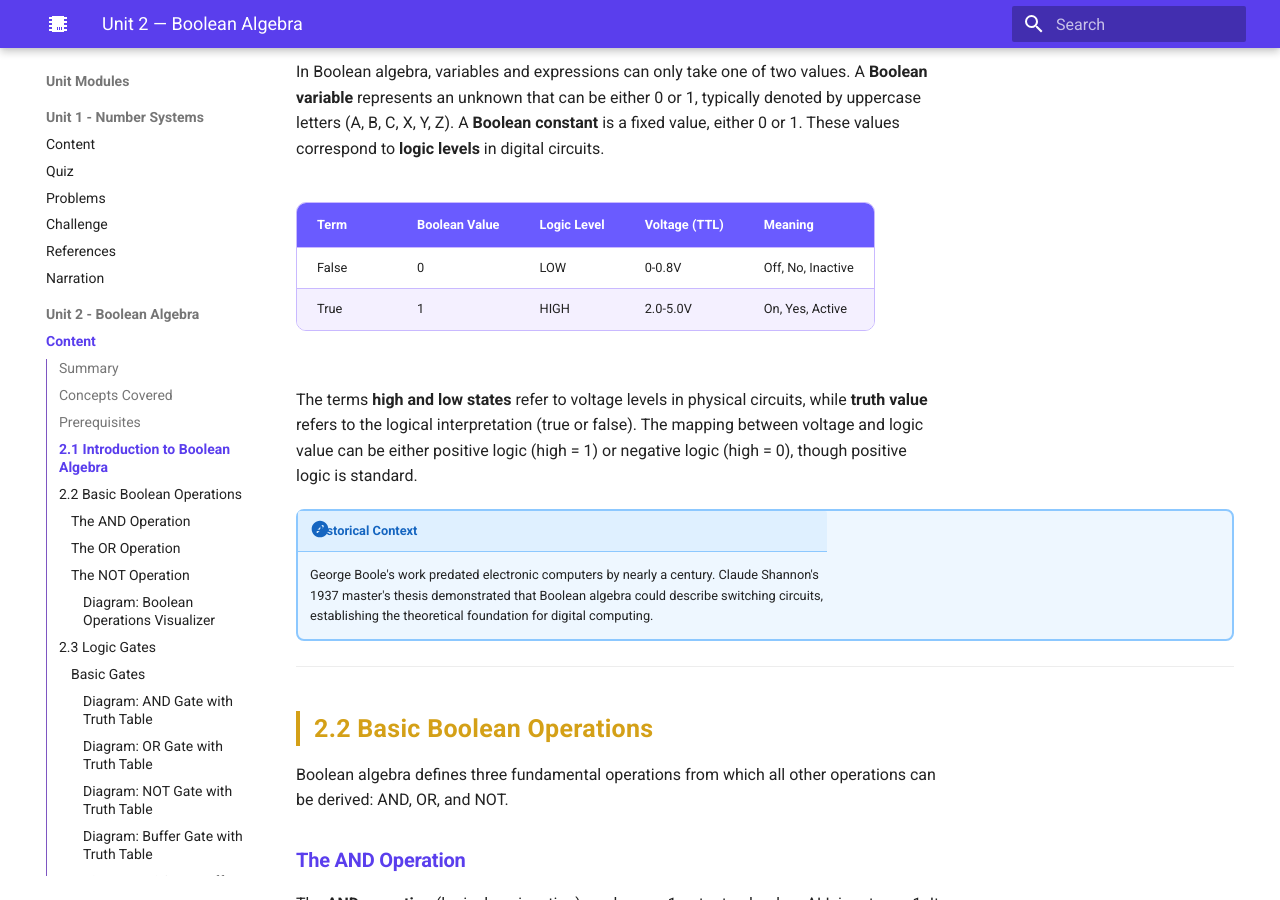
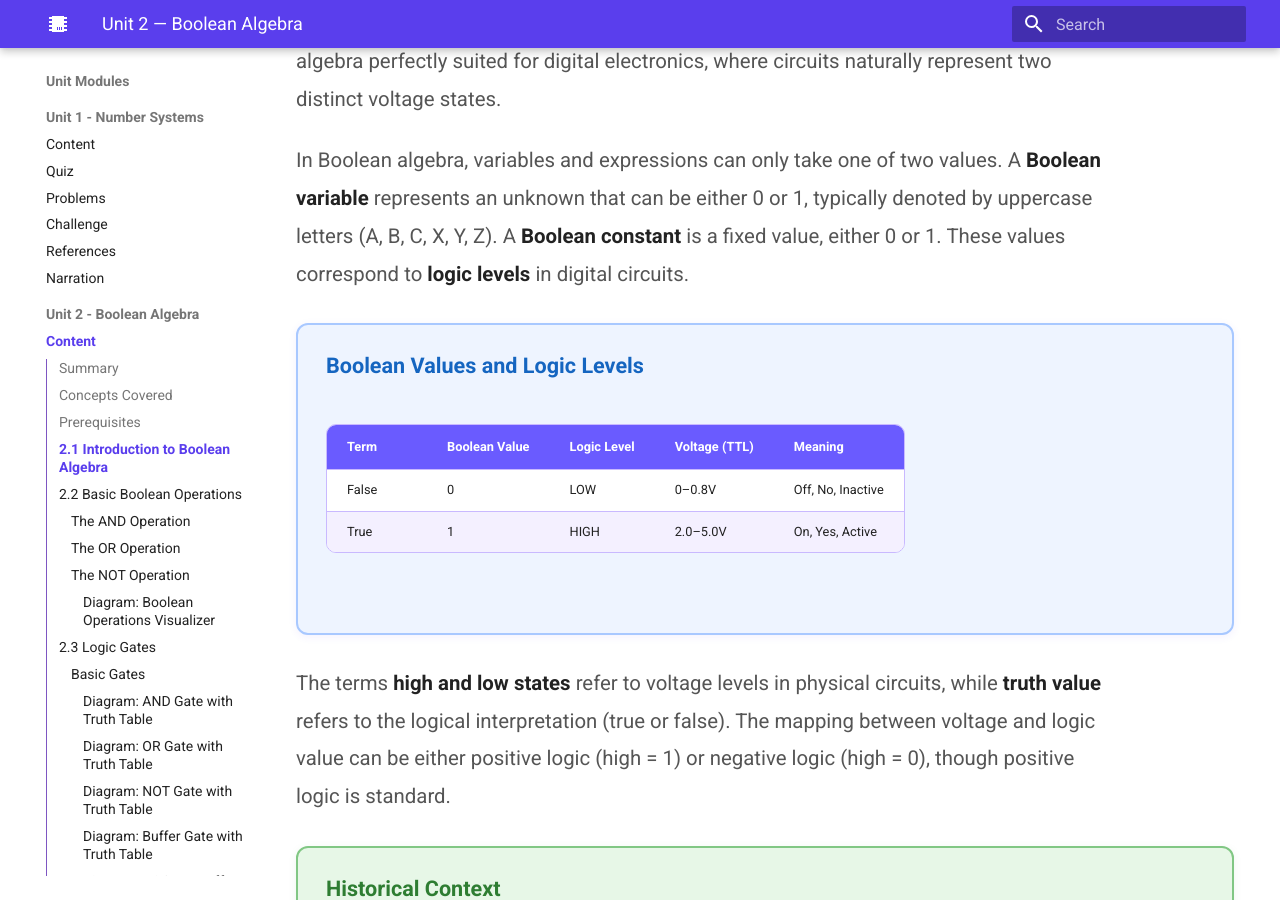
Before and after one commit to Nati-123/intelligent-textbook-ee2301, an MkDocs documentation site: the page built from docs/unit2-boolean-algebra/index.md, in a window 1280 px wide and 900 px high, scrolled down 3093 px. Built offline with MkDocs 1.6.1 and Material for MkDocs 9.7.7, drawn with Linux system fonts in a browser that asks for light colours; nearby versions of some CDN libraries.

Commit message:
Restyle Section 2.1: blue table box, green historical context box
Co-Authored-By: Claude Opus 4.6 <noreply@anthropic.com>

```diff
--- a/docs/unit2-boolean-algebra/index.md
+++ b/docs/unit2-boolean-algebra/index.md
@@ -102,21 +102,36 @@ Before beginning this unit, students should have:
 
 ---
 
-## 2.1 Introduction to Boolean Algebra
+<h2 id="21-introduction-to-boolean-algebra" style="color: #5A3EED !important; border-left: none !important; border-bottom: 2px solid #5A3EED; padding-left: 0 !important; padding-bottom: 0.4rem; font-weight: 800; margin-top: 2.2rem; margin-bottom: 0.8rem;">2.1 Introduction to Boolean Algebra</h2>
 
-**Boolean Algebra** is a mathematical system for manipulating logical values, developed by George Boole in 1854. Unlike conventional algebra that operates on real numbers, Boolean algebra operates exclusively on binary values: 0 and 1. This restriction makes Boolean algebra perfectly suited for digital electronics, where circuits naturally represent two distinct voltage states.
+<p style="color: #555; line-height: 1.85; font-size: 1.02rem; margin-bottom: 1.2rem;">
+<strong>Boolean Algebra</strong> is a mathematical system for manipulating logical values, developed by George Boole in 1854. Unlike conventional algebra that operates on real numbers, Boolean algebra operates exclusively on binary values: 0 and 1. This restriction makes Boolean algebra perfectly suited for digital electronics, where circuits naturally represent two distinct voltage states.
+</p>
 
-In Boolean algebra, variables and expressions can only take one of two values. A **Boolean variable** represents an unknown that can be either 0 or 1, typically denoted by uppercase letters (A, B, C, X, Y, Z). A **Boolean constant** is a fixed value, either 0 or 1. These values correspond to **logic levels** in digital circuits.
+<p style="color: #555; line-height: 1.85; font-size: 1.02rem; margin-bottom: 1.2rem;">
+In Boolean algebra, variables and expressions can only take one of two values. A <strong>Boolean variable</strong> represents an unknown that can be either 0 or 1, typically denoted by uppercase letters (A, B, C, X, Y, Z). A <strong>Boolean constant</strong> is a fixed value, either 0 or 1. These values correspond to <strong>logic levels</strong> in digital circuits.
+</p>
+
+<div style="background: #EEF4FF; border: 2px solid #A8C8FF; border-radius: 12px; padding: 24px 28px; margin: 1.5rem 0; box-shadow: 0 2px 8px rgba(90,61,237,0.07);" markdown>
+<p style="color: #1565C0; font-weight: 700; font-size: 1.08rem; margin-top: 0; margin-bottom: 14px;">Boolean Values and Logic Levels</p>
 
 | Term | Boolean Value | Logic Level | Voltage (TTL) | Meaning |
 |------|---------------|-------------|---------------|---------|
-| False | 0 | LOW | 0-0.8V | Off, No, Inactive |
-| True | 1 | HIGH | 2.0-5.0V | On, Yes, Active |
+| False | 0 | LOW | 0–0.8V | Off, No, Inactive |
+| True | 1 | HIGH | 2.0–5.0V | On, Yes, Active |
 
-The terms **high and low states** refer to voltage levels in physical circuits, while **truth value** refers to the logical interpretation (true or false). The mapping between voltage and logic value can be either positive logic (high = 1) or negative logic (high = 0), though positive logic is standard.
+</div>
 
-!!! note "Historical Context"
-    George Boole's work predated electronic computers by nearly a century. Claude Shannon's 1937 master's thesis demonstrated that Boolean algebra could describe switching circuits, establishing the theoretical foundation for digital computing.
+<p style="color: #555; line-height: 1.85; font-size: 1.02rem; margin-bottom: 1.2rem;">
+The terms <strong>high and low states</strong> refer to voltage levels in physical circuits, while <strong>truth value</strong> refers to the logical interpretation (true or false). The mapping between voltage and logic value can be either positive logic (high = 1) or negative logic (high = 0), though positive logic is standard.
+</p>
+
+<div style="background: #E7F7E7; border: 2px solid #81C784; border-radius: 12px; padding: 24px 28px; margin: 1.5rem 0; box-shadow: 0 2px 8px rgba(56,142,60,0.08);">
+<p style="color: #2E7D32; font-weight: 700; font-size: 1.08rem; margin-top: 0; margin-bottom: 14px;">Historical Context</p>
+<p style="color: #333; line-height: 1.85; margin: 0;">
+George Boole's work predated electronic computers by nearly a century. Claude Shannon's 1937 master's thesis demonstrated that Boolean algebra could describe switching circuits, establishing the theoretical foundation for digital computing.
+</p>
+</div>
 
 ---
 
```
